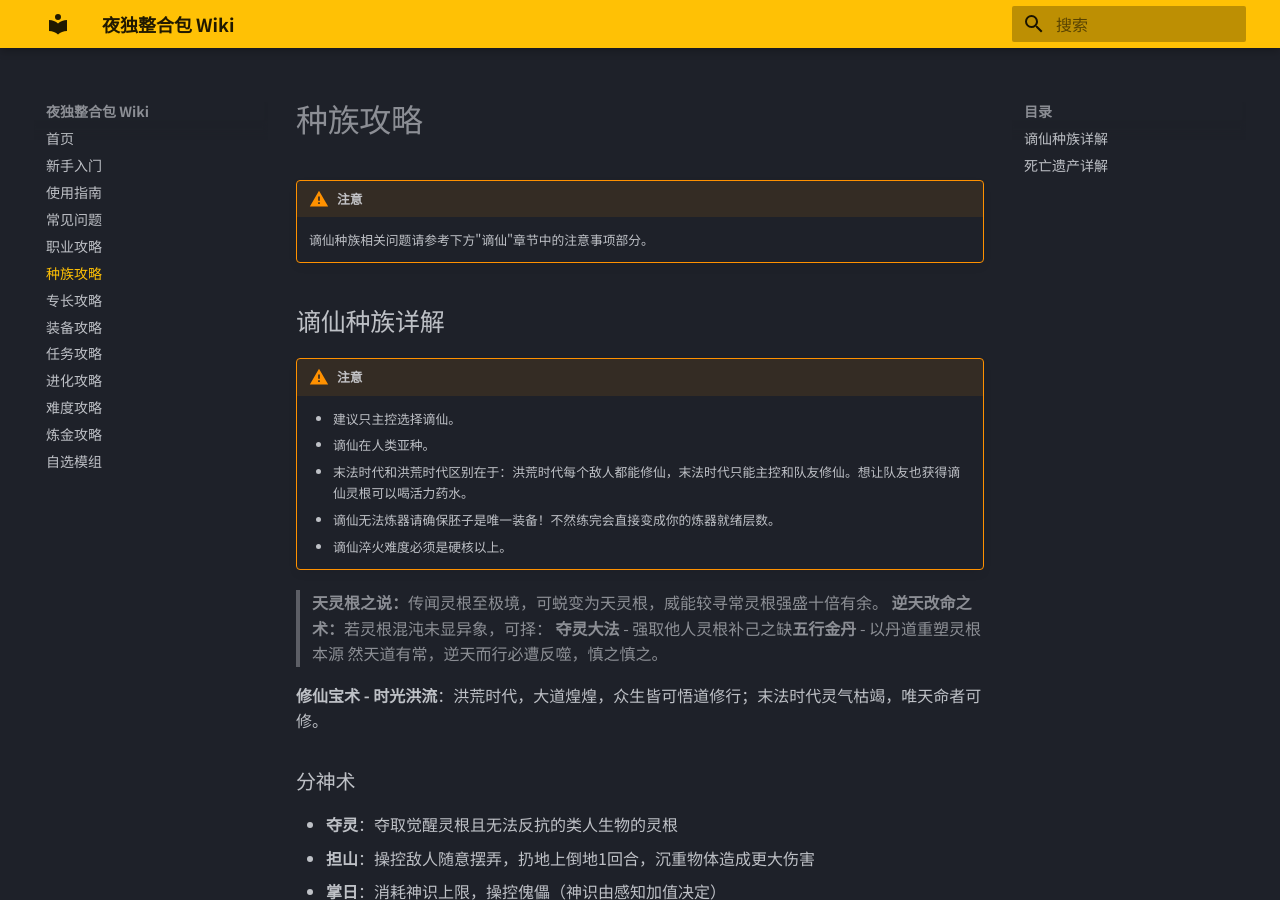
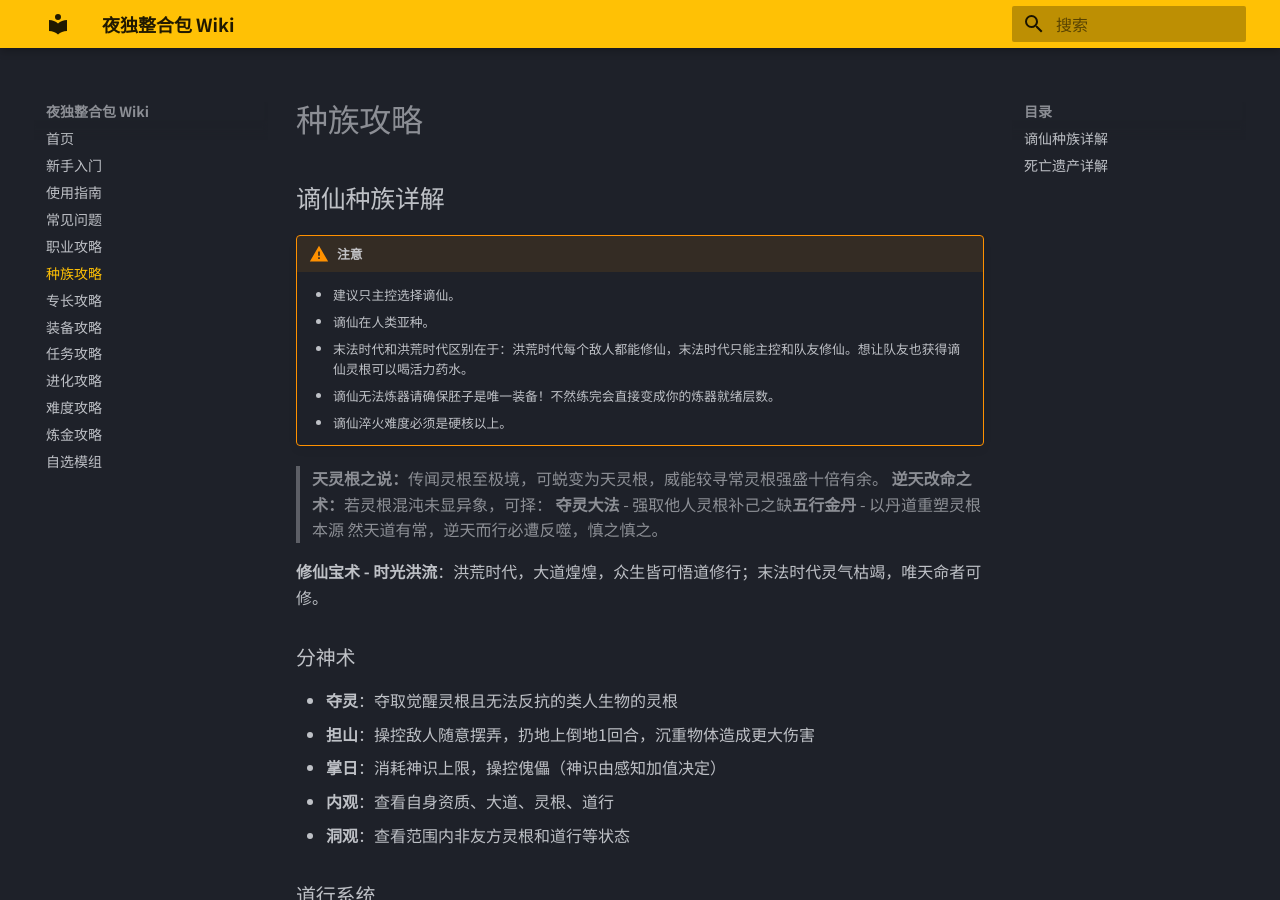
Before and after one commit to oiclyd/bg3-mod-wiki, an MkDocs documentation site: the page built from docs/ch6-race.md, in a window 1280 px wide and 900 px high. Built offline with MkDocs 1.6.1 and Material for MkDocs 9.7.7, drawn with Linux system fonts in a browser that asks for light colours.

Commit message:
删除：种族攻略顶部的谪仙注意提示框

```diff
--- a/docs/ch6-race.md
+++ b/docs/ch6-race.md
@@ -1,7 +1,4 @@
 # 种族攻略
-
-!!! warning "注意"
-    谪仙种族相关问题请参考下方"谪仙"章节中的注意事项部分。
 
 ## 谪仙种族详解
 
```
